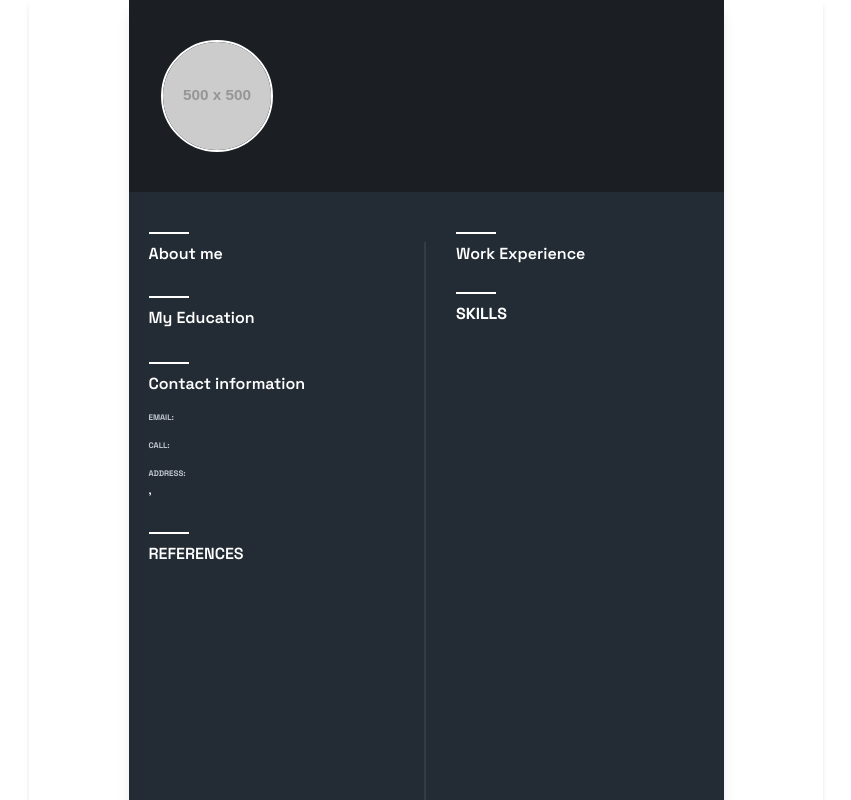
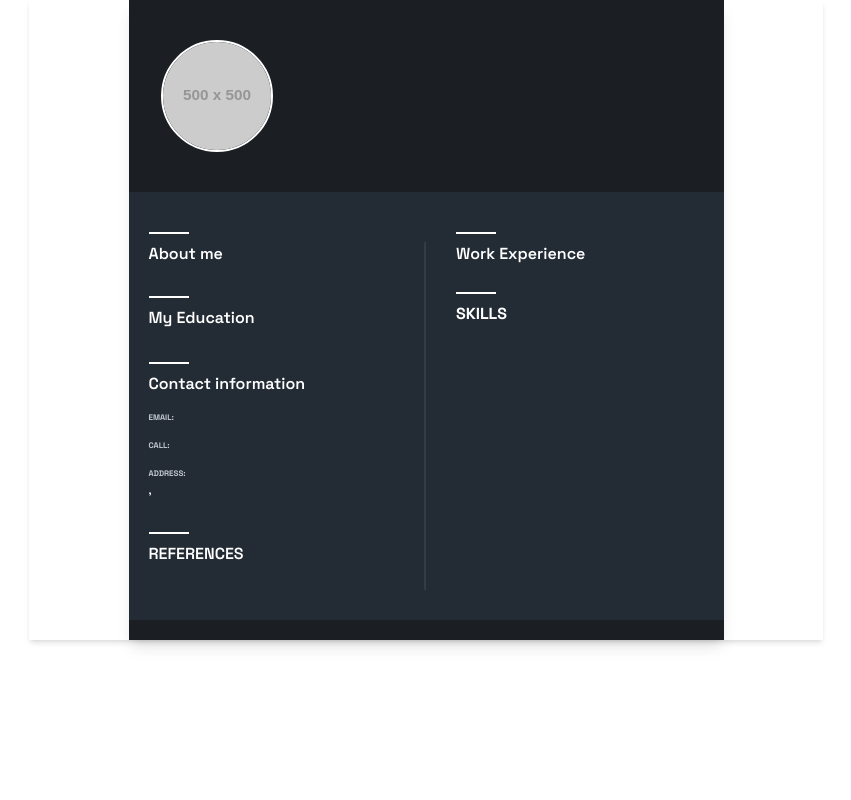
Before and after one commit to Asfak06/cv-builder-frontend, a Next.js app: page /cv-download in a window 1280 px wide. Shown: the top 800 px of the page, without its empty margins (214-1065 px from the left). Built offline with nearby package versions, Linux system fonts and the light colour scheme.

Commit message:
pagebreaks test

```diff
--- a/components/cv-builder/templates/Template1.tsx
+++ b/components/cv-builder/templates/Template1.tsx
@@ -1,3 +1,4 @@
+import { useHeightChecker } from "@/lib/useHeightChecker";
 import { useCVStore } from "@/store/cvStore";
 import parse from "html-react-parser";
 import { Space_Grotesk } from "next/font/google";
@@ -9,13 +10,19 @@ const spaceGrotesk = Space_Grotesk({
     weight: ["300", "400", "500", "600", "700"],
 });
 
-
 export default function Template1() {
     const { personalDetails, links, summary, experience, education, skills, references, customSections, languages, hobbies } = useCVStore();
+    const standardHeight = 1123; // Standard height in pixels for A4 paper (approx. 1123px for 96 DPI)
 
+    const { containerRef, pageBreaks, containerHeight } = useHeightChecker(standardHeight);
+    console.log(containerHeight, standardHeight)
 
     return (
-        <div className={`bg-[#232B35] max-w-[595px] mx-auto shadow-lg min-h-[968px] border-b-[20px] border-[#1b1f24] ${spaceGrotesk.className}`}>
+        <div className="relative">
+            <div
+                ref={containerRef}
+                className={`bg-[#232B35] max-w-[595px] mx-auto shadow-lg min-h-[${standardHeight}px] border-b-[20px] border-[#1b1f24] ${spaceGrotesk.className}`}
+            >
                 <div className='bg-[#1b1f24] flex justify-left items-center py-10 px-8'>
                     {/* Profile Image */}
                     <div className="flex justify-center pr-[20px]">
@@ -32,11 +39,10 @@ export default function Template1() {
                     </div>
                 </div>
 
-            {/* button grid */}
-            <div className="flex flex-col md:flex-row h-screen px-[20px] pt-[50px] pb-[30px]">
+                {/* Main Content */}
+                <div className={`flex flex-col md:flex-row px-[20px] pt-[50px] pb-[30px]`}>
                     {/* Left Column */}
                     <div className="text-white w-full md:w-1/2 border-r-2 border-[#323b48] pr-8">
-
                         {/* Summary Section */}
                         <div className="pb-3">
                             <h2 className="text-[16px] text-white font-semibold pb-1 relative before:content-[''] before:w-[40px] before:h-[2px] before:bg-[#fff] before:absolute before:left-[0] before:top-[-10px]">About me</h2>
@@ -76,8 +82,6 @@ export default function Template1() {
                                 </p>
                             ))}
                         </div>
-
-
                     </div>
 
                     {/* Right Column */}
@@ -110,9 +114,9 @@ export default function Template1() {
                                 <h2 className="text-[8px] text-white font-bold pb-1">@johncarter</h2>
                                 <div className="flex justify-start items-center">
                                     {links.map((link, index) => {
-                                    let Icon = TbWorld; // ডিফল্ট আইকন
+                                        let Icon = TbWorld; // Default icon
 
-                                    // লিংকের লেবেল অনুযায়ী আইকন পরিবর্তন করা
+                                        // Change icon based on link label
                                         switch (link.label.toLowerCase()) {
                                             case "facebook":
                                                 Icon = FaFacebookF;
@@ -139,7 +143,6 @@ export default function Template1() {
                                         return (
                                             <p key={index} className="flex items-center">
                                                 <a href={link.url} target="_blank" rel="noopener noreferrer" className="text-[#fff] text-[20px] pb-1 hover:underline">
-                                                {/* {link.label} */}
                                                     <Icon className="mr-3 text-[#fff]" />
                                                 </a>
                                             </p>
@@ -198,6 +201,21 @@ export default function Template1() {
                         </div>
                     </div>
                 </div>
+
+
+                {/* Standard Height Indicators - One for each page break */}
+                {pageBreaks.map((breakPoint, index) => (
+                    <div
+                        key={index}
+                        className="absolute left-0 right-0 h-8 bg-[#F9FAFB] pointer-events-none"
+                        style={{ top: `${breakPoint}px`, width: '100%' }}
+                    >
+                        <div className="absolute top-0 right-0 bg-red-100 text-red-800 p-1 text-[10px] transform -translate-y-full">
+                            Page {index + 1}
+                        </div>
+                    </div>
+                ))}
+            </div>
         </div>
     );
 }
--- a/components/cv-builder/templates/Template2.tsx
+++ b/components/cv-builder/templates/Template2.tsx
@@ -1,3 +1,4 @@
+import { useHeightChecker } from "@/lib/useHeightChecker";
 import { useCVStore } from "@/store/cvStore";
 import parse from "html-react-parser";
 import { DM_Sans } from "next/font/google";
@@ -13,8 +14,13 @@ const dmSans = DM_Sans({
 export default function Template2() {
     const { personalDetails, links, summary, experience, education, skills, references, customSections, languages, hobbies } = useCVStore();
 
+    // Standard A4 height in pixels (approximately 1123px at 96 DPI)
+    const standardHeight = 1123;
+    const { containerRef, isOverflowing, pageBreaks } = useHeightChecker(standardHeight);
+    console.log(isOverflowing, pageBreaks)
     return (
-        <div className={`bg-[#fff] max-w-[595px] mx-auto shadow-lg min-h-[842px] ${dmSans.className}`}>
+        <div className="relative">
+            <div ref={containerRef} className={`bg-[#fff] max-w-[595px] mx-auto shadow-lg min-h-[${standardHeight}px] ${dmSans.className}`}>
                 <div className='bg-[#040404] flex justify-left items-center py-8 px-8'>
                     {/* Header Section */}
                     <div className="flex justify-center pr-[50px]">
@@ -29,7 +35,7 @@ export default function Template2() {
                         <h1 className="text-[36px] mb-1 font-bold text-[#fff] capitalize">{personalDetails.firstName} {personalDetails.lastName}</h1>
                     </div>
                 </div>
-            <div className="flex flex-col md:flex-row h-screen px-[20px] py-[30px]">
+                <div className="flex flex-col md:flex-row px-[20px] py-[30px]">
                     {/* Left Column */}
                     <div className="text-white border-r-2 border-[#f4f4f4] pr-3 w-[35%]">
 
@@ -186,8 +192,23 @@ export default function Template2() {
                                 </div>
                             ))}
                         </div>
+                    </div>
 
                 </div>
+                {/* Standard Height Indicators - One for each page break */}
+                {pageBreaks.map((breakPoint, index) => (
+                    <>
+                        <div
+                            key={index}
+                            className="absolute left-0 right-0 h-8 bg-[#F9FAFB] pointer-events-none"
+                            style={{ top: `${breakPoint}px`, width: '100%' }}
+                        >
+                            <div className="absolute top-0 right-0 bg-red-100 text-red-800 p-1 text-[10px] transform -translate-y-full">
+                                Page {index + 1}
+                            </div>
+                        </div>
+                    </>
+                ))}
             </div>
         </div>
     );
--- /dev/null
+++ b/lib/useHeightChecker.ts
@@ -0,0 +1,60 @@
+import { useEffect, useRef, useState } from 'react';
+
+export function useHeightChecker(standardHeight: number = 1123) {
+  const containerRef = useRef<HTMLDivElement>(null);
+  const [isOverflowing, setIsOverflowing] = useState(false);
+  const [pageBreaks, setPageBreaks] = useState<number[]>([]);
+  const [totalPages, setTotalPages] = useState(1);
+
+  useEffect(() => {
+    const checkHeight = () => {
+      if (!containerRef.current) return;
+
+      const containerHeight = containerRef.current.offsetHeight;
+      const isExceeding = containerHeight > standardHeight;
+
+      // Calculate how many page breaks we need
+      if (isExceeding) {
+        const numberOfPages = Math.ceil(containerHeight / standardHeight);
+        const breaks = [];
+
+        // Create an array of page break positions
+        for (let i = 1; i < numberOfPages; i++) {
+          breaks.push(i * standardHeight);
+        }
+
+        console.log(
+          `CV spans ${numberOfPages} pages (${containerHeight}px / ${standardHeight}px per page)`
+        );
+
+        setTotalPages(numberOfPages);
+        setPageBreaks(breaks);
+        setIsOverflowing(true);
+      } else {
+        setTotalPages(1);
+        setPageBreaks([]);
+        setIsOverflowing(false);
+      }
+    };
+
+    // Check after initial render and whenever window is resized
+    checkHeight();
+    window.addEventListener('resize', checkHeight);
+
+    // Recheck after images might have loaded
+    const timer = setTimeout(checkHeight, 1000);
+
+    return () => {
+      window.removeEventListener('resize', checkHeight);
+      clearTimeout(timer);
+    };
+  }, [standardHeight]);
+
+  return {
+    containerRef,
+    isOverflowing,
+    pageBreaks,
+    totalPages,
+    containerHeight: containerRef.current?.offsetHeight || 0,
+  };
+}
```
Lines whose indentation alone changed are shown as unchanged.
